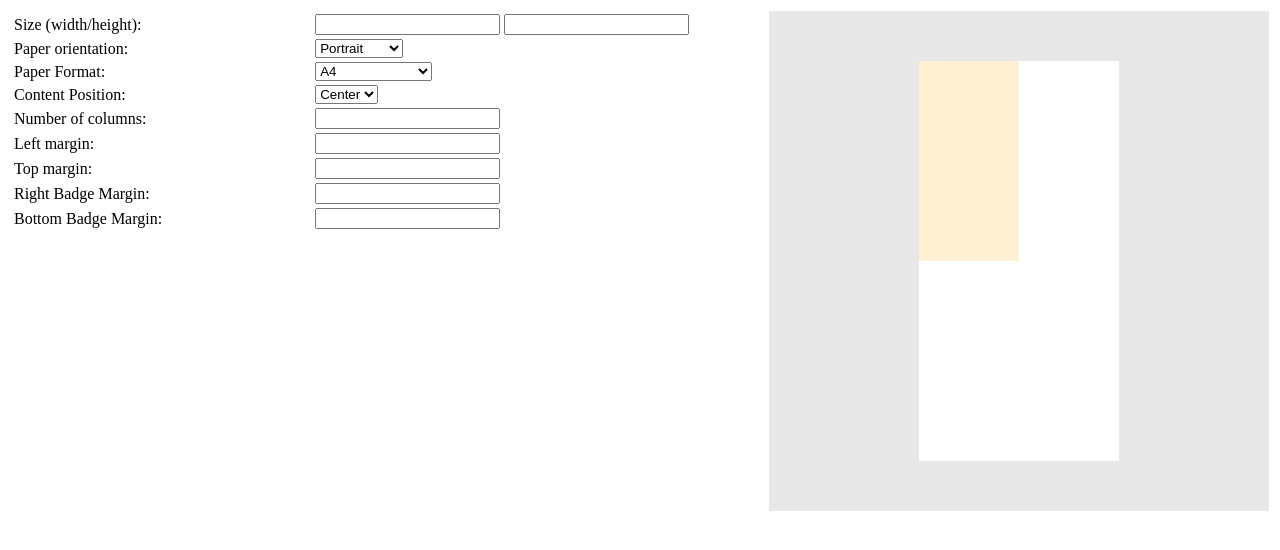
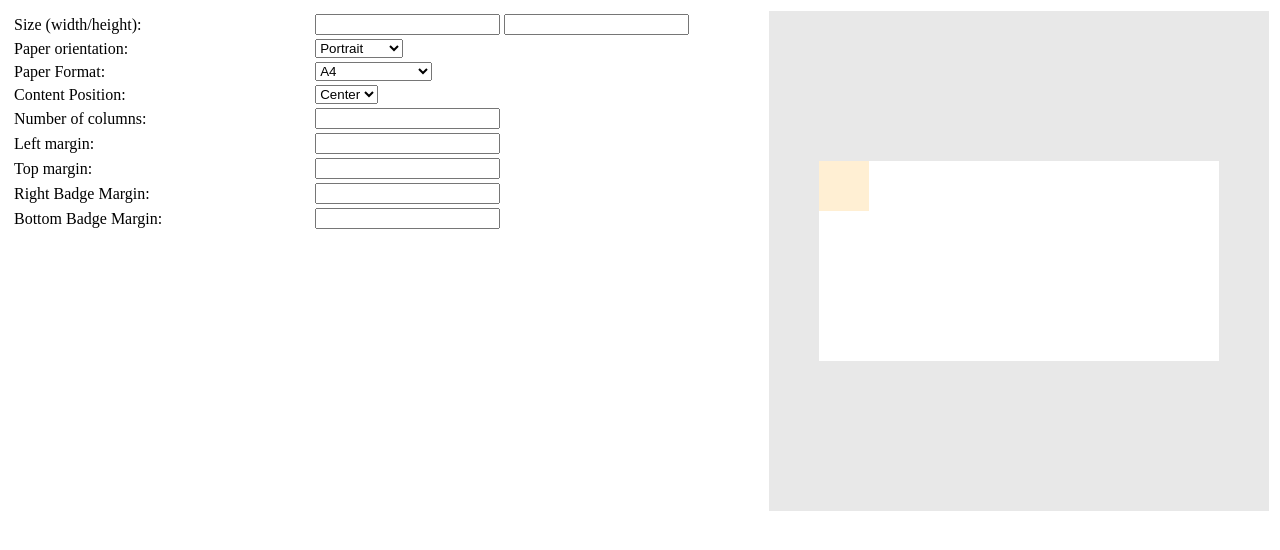
Before and after one commit to it7-solutions/it7badgeLivePreview, a website built with webpack: page src/index.html in a window 1280 px wide. Built offline with nearby package versions, Linux system fonts and the light colour scheme.

Commit message:
calculate ratio need to refactor

```diff
--- a/src/calculateData.ts
+++ b/src/calculateData.ts
@@ -1,7 +1,18 @@
 import {PluginData} from "./models/pluginData";
 import {PluginOptions} from "./models/pluginOptions";
 export class CalculateData {
-    constructor(private dataToCalculate: any) {}
+    k: number;
+
+    constructor(private dataToCalculate: any) {
+
+        this.k = this.getRatio(
+            this.dataToCalculate.paperSize.width,
+            this.dataToCalculate.paperSize.height,
+            this.dataToCalculate.maxDrawArea.width,
+            this.dataToCalculate.maxDrawArea.height,
+        );
+
+    }
 
     calculateData() {
         console.log('calculateData', this.dataToCalculate);
@@ -27,25 +38,48 @@ export class CalculateData {
         return this.sizeToAdapt(
             this.dataToCalculate.paperSize.width,
             this.dataToCalculate.paperSize.height,
-            this.dataToCalculate.maxDrawArea.width,
-            this.dataToCalculate.maxDrawArea.height,
+            this.k
         )
 
     }
 
-    private getRatio(paperWidth: number, paperHeight: number) {
-        return  paperWidth / paperHeight;
-    }
-
-
-    sizeToAdapt(paperWidth: number, paperHeight: number, maxDrawWidth: number, maxDrawHeight: number) {
-
+    sizeToAdapt(rectWidth: number, rectHeight: number, k: number) {
+        // if()
         return {
-            height: paperHeight,
-            width: paperWidth
+            height: rectHeight * k,
+            width: rectWidth * k
         };
 
 
     }
 
+    private getRatio(paperWidth: number, paperHeight: number, maxDrawWidth: number, maxDrawHeight: number) {
+        if(paperWidth / paperHeight < 1) {
+            return maxDrawHeight / paperHeight;
+        } else {
+            return maxDrawWidth / paperWidth;
+        }
+    }
+
+    // getRatio(paperWidth: number, paperHeight: number, maxDrawWidth: number, maxDrawHeight: number) {
+    //     if(paperWidth / paperHeight < 1) {
+    //         if(maxDrawHeight / paperHeight === 1) {
+    //             return 1;
+    //         } else if(maxDrawHeight / paperHeight < 1) {
+    //             return 1 / (maxDrawHeight / paperHeight);
+    //         } else {
+    //             return maxDrawHeight / paperHeight;
+    //         }
+    //     } else {
+    //         if(maxDrawWidth / paperWidth === 1) {
+    //             return 1;
+    //         } else if(maxDrawWidth / paperWidth < 1) {
+    //             return 1 / (maxDrawWidth / paperWidth);
+    //         } else {
+    //             return maxDrawWidth / paperWidth;
+    //         }
+    //     }
+    // }
+
+
 }
--- a/src/draw.ts
+++ b/src/draw.ts
@@ -9,7 +9,17 @@ export class Draw {
         console.log('dataToDraw', dataToDraw);
         console.log('paperSizeToAdapt!!', paperSizeToAdapt);
 
-        this.k = 1;
+        // this.k = 2;
+
+        this.k = this.getRatio(
+            this.dataToDraw.paperSize.width,
+            this.dataToDraw.paperSize.height,
+            this.dataToDraw.maxDrawArea.width,
+            this.dataToDraw.maxDrawArea.height,
+        );
+
+        console.log('this.k', this.k);
+
         this.x = this.dataToDraw.maxDrawArea.width / 2 - this.paperSizeToAdapt.width / 2 + this.options.canvasOptions.borderSpace;
         this.y = this.dataToDraw.maxDrawArea.height / 2 - this.paperSizeToAdapt.height / 2 + this.options.canvasOptions.borderSpace;
     }
@@ -25,7 +35,8 @@ export class Draw {
             0, //paper top corner y
             this.paperSizeToAdapt.width,
             this.paperSizeToAdapt.height,
-            this.options.canvasOptions.paperBackground
+            this.options.canvasOptions.paperBackground,
+            this.k
         );
 
         // TODO Continue....
@@ -36,7 +47,8 @@ export class Draw {
                 this.options.width , //badge width * ratio
                 this.options.height , //badge height * ratio
 
-                this.options.canvasOptions.badgeBackground
+                this.options.canvasOptions.badgeBackground,
+                this.k
             );
 
         // TODO end todo
@@ -64,23 +76,22 @@ export class Draw {
         })
     }
 
-    private drawPaper(x: number, y: number, width: number, height: number, fill: string) {
-        this.drawShape(x, y, width, height, fill);
+    private drawPaper(x: number, y: number, width: number, height: number, fill: string, k: number) {
+        this.drawShape(x, y, width / k, height / k, fill, k);
     }
 
-    private drawBadge(x: number, y: number, width: number, height: number, fill: string) {
-        this.drawShape(x, y, width, height, fill);
+    private drawBadge(x: number, y: number, width: number, height: number, fill: string, k: number) {
+        this.drawShape(x, y, width * k , height * k , fill, k);
     }
 
 
 
-    private drawShape(x: number, y: number, w: number, h: number, fill: string) {
-        // console.log('args', arguments);
+    private drawShape(x: number, y: number, w: number, h: number, fill: string, k: number) {
         this.ctx.fillStyle = fill;
         this.ctx.fillRect(
             this.prepareX(x),
             this.prepareY(y),
-            this.prepareSize(w),
+            this.prepareSize(w) ,
             this.prepareSize(h)
         );
     }
@@ -121,5 +132,13 @@ export class Draw {
     //     }
     // }
 
+    getRatio(paperWidth: number, paperHeight: number, maxDrawWidth: number, maxDrawHeight: number) {
+        if(paperWidth / paperHeight < 1) {
+            return maxDrawHeight / paperHeight;
+        } else {
+            return maxDrawWidth / paperWidth;
+        }
+    }
+
 
 };
--- a/src/index.html
+++ b/src/index.html
@@ -104,7 +104,7 @@
       paperBackground: '#ffffff',
       badgeBackground: '#ffefd3'
     },
-    width: 100,
+    width: 200,
     height: 200,
     columnsCount: 2,
     topMargin: 25,
@@ -167,12 +167,12 @@
       },
       custom:{
         L: {
-          height: 200,
-          width: 400
+          height: 400,
+          width: 800
         },
         P: {
             height: 400,
-            width: 200
+            width: 800
         }
       }
     }
```
